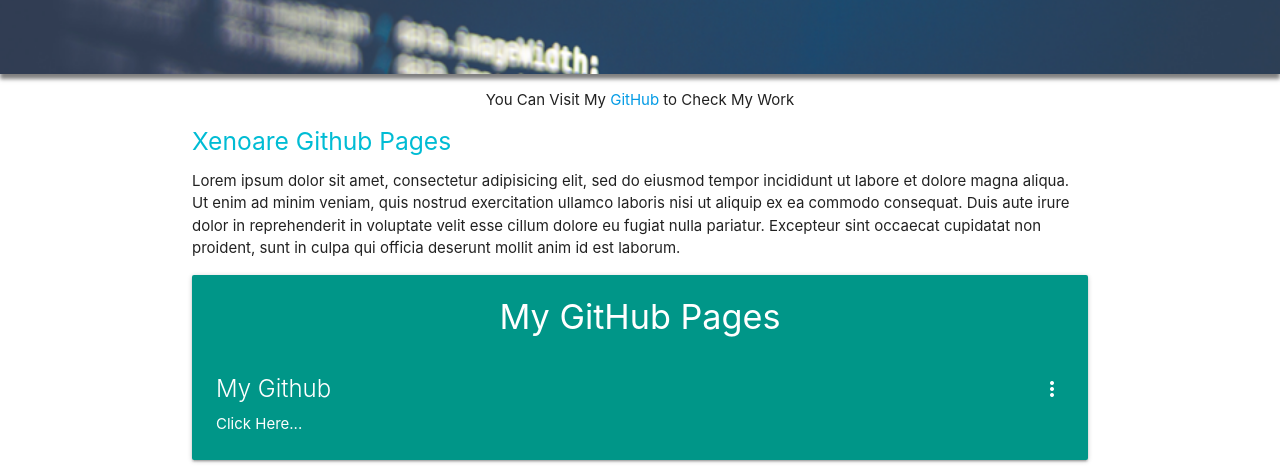
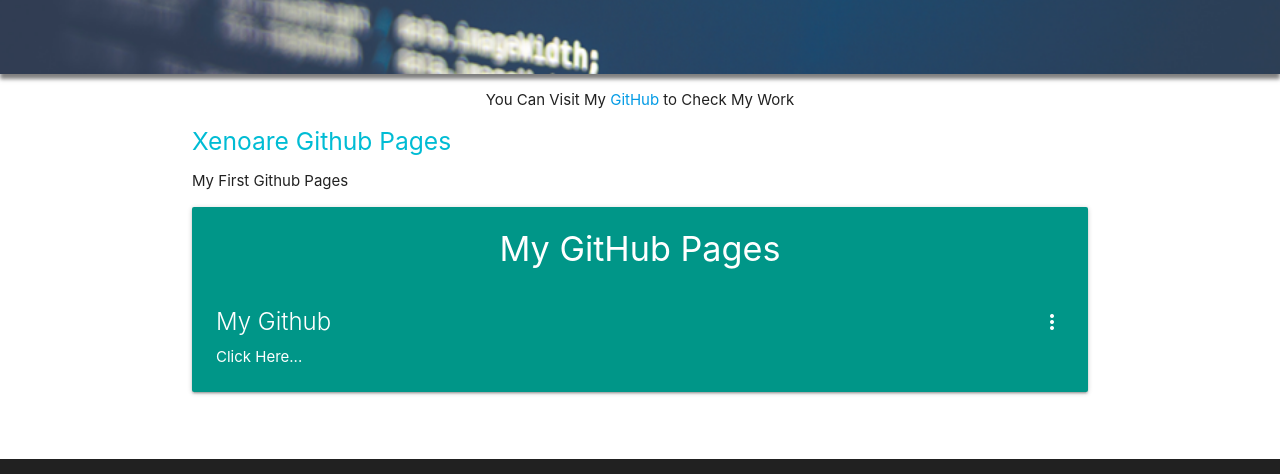
Before and after one commit to Xenoare/Xenoare.github.io, a plain HTML site: page project.html in a window 1280 px wide. Shown: the part 326-800 px from the top of the page. Drawn offline with Linux system fonts and the light colour scheme.

Commit message:
Mengubah Project.html

```diff
--- a/project.html
+++ b/project.html
@@ -61,12 +61,7 @@
       <div class="container">
         <div class="col s12 m12">
           <h5 class="#00bcd4 cyan-text">Xenoare Github Pages</h5>
-          <p>Lorem ipsum dolor sit amet, consectetur adipisicing elit, sed do eiusmod
-          tempor incididunt ut labore et dolore magna aliqua. Ut enim ad minim veniam,
-          quis nostrud exercitation ullamco laboris nisi ut aliquip ex ea commodo
-          consequat. Duis aute irure dolor in reprehenderit in voluptate velit esse
-          cillum dolore eu fugiat nulla pariatur. Excepteur sint occaecat cupidatat non
-          proident, sunt in culpa qui officia deserunt mollit anim id est laborum.</p>
+          <p>My First Github Pages</p>
           <div class="card teal">
             <div class="card-image waves-effect waves-block waves-light">
               <h4 class="activator center-align white-text">My GitHub Pages</h4>
```
Also changed, not shown: index.html (+1 -1 lines).
